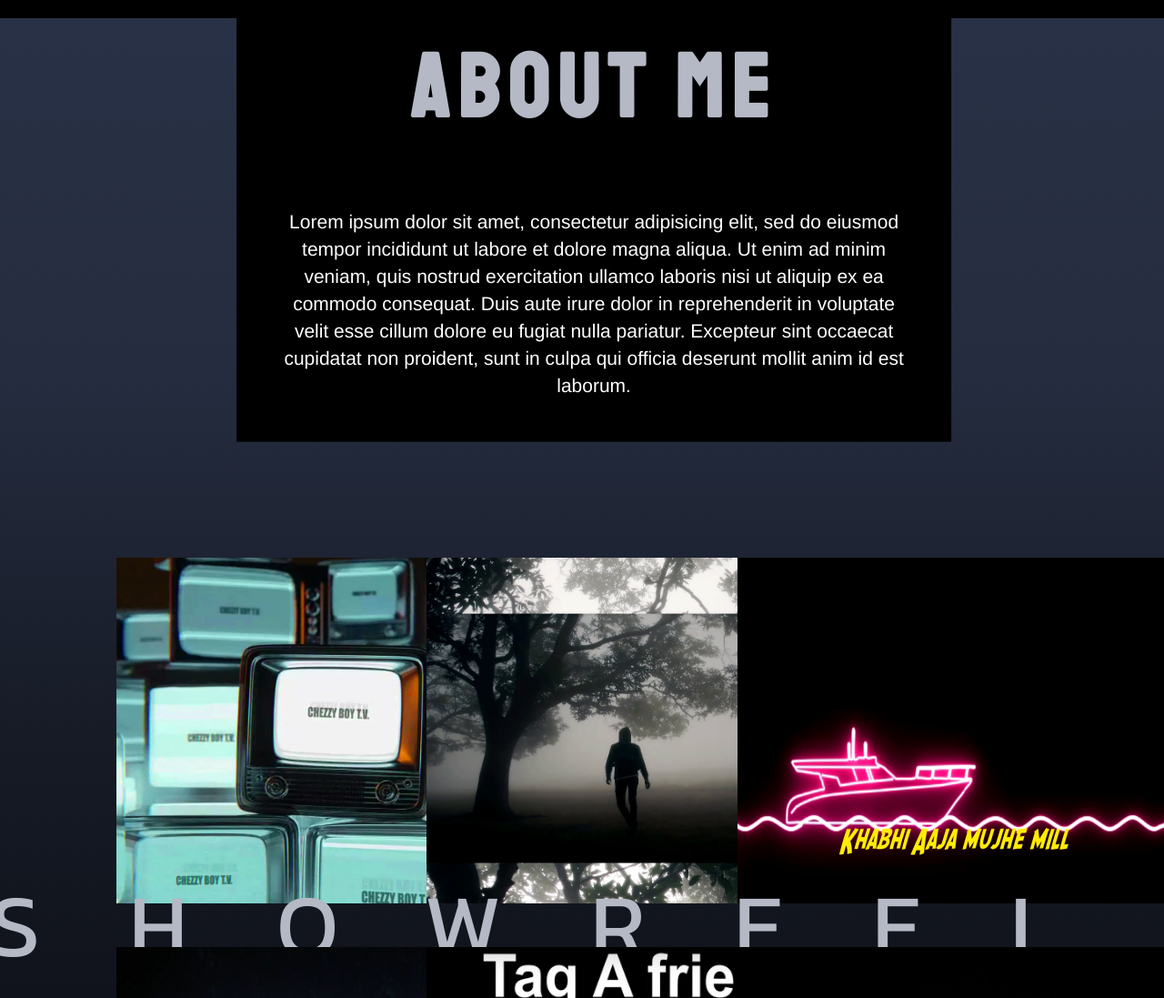
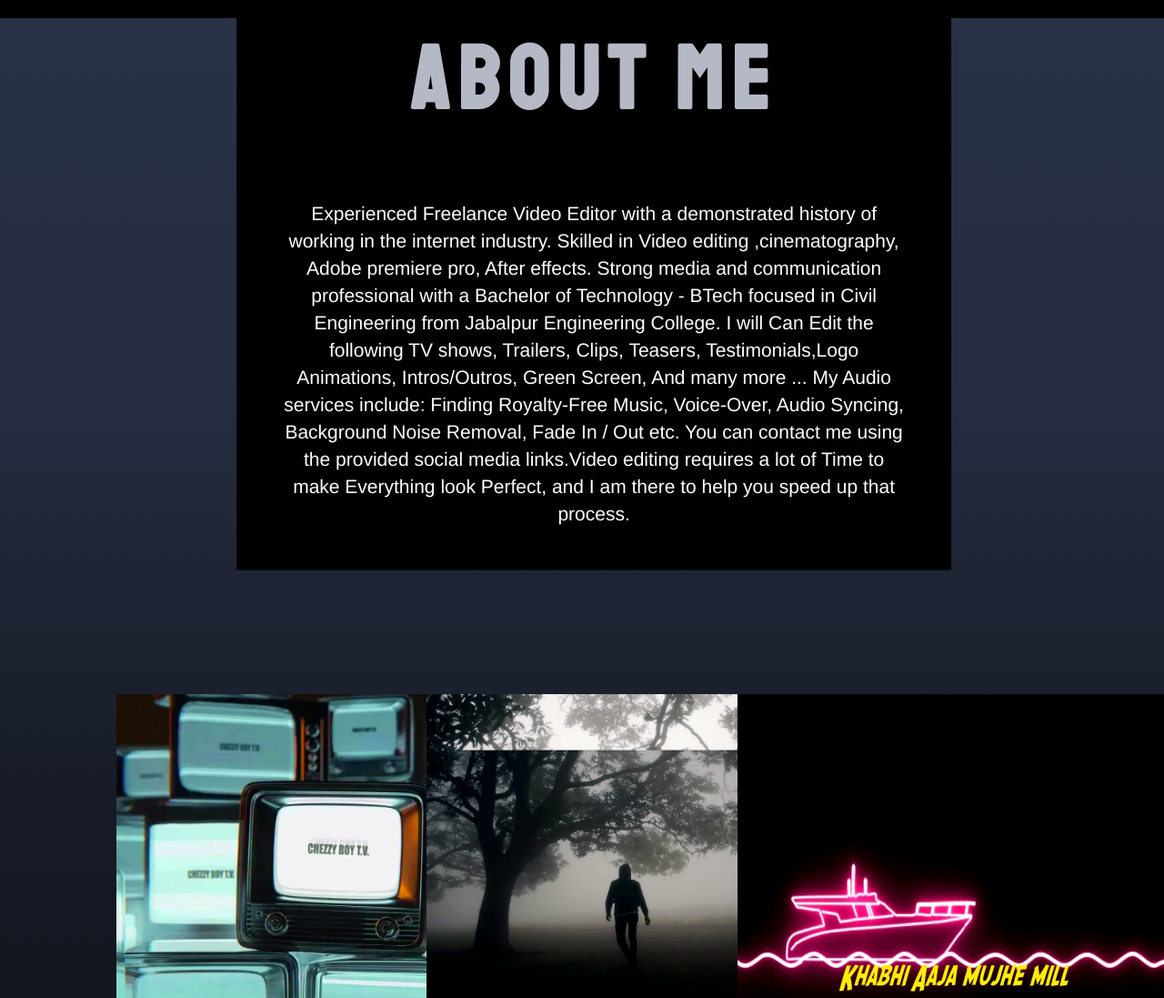
Before and after one commit to unsaid-u/shivam-jhariya, a plain HTML site: page index.html in a window 1280 px wide. Shown: the part 1703-2800 px from the top of the page at 91% size. Drawn offline with nearby package versions, Linux system fonts and the light colour scheme; a web font is replaced by a local one.

Commit message:
Update index.html

```diff
--- a/index.html
+++ b/index.html
@@ -24,7 +24,7 @@
 <body>
 	<nav class="navbar navbar-inverse navbar-fixed-top">
 		<div class="navbar">
-			<p><i>“Content is the reason search began in the first place.”</i></p>
+			<p><i><b>“Content is the reason search began in the first place.”</b></i></p>
 		</div>
 	</nav>
 
@@ -83,12 +83,13 @@
 					<h1>ABOUT ME</h1>
 						<br>
 						<p>
-							Lorem ipsum dolor sit amet, consectetur adipisicing elit, sed do eiusmod
-							tempor incididunt ut labore et dolore magna aliqua. Ut enim ad minim veniam,
-							quis nostrud exercitation ullamco laboris nisi ut aliquip ex ea commodo
-							consequat. Duis aute irure dolor in reprehenderit in voluptate velit esse
-							cillum dolore eu fugiat nulla pariatur. Excepteur sint occaecat cupidatat non
-							proident, sunt in culpa qui officia deserunt mollit anim id est laborum.
+							Experienced Freelance Video Editor with a demonstrated history of working in the internet industry.
+							Skilled in Video editing ,cinematography, Adobe premiere pro, After effects.
+							Strong media and communication professional with a Bachelor of Technology - BTech focused in Civil Engineering from Jabalpur Engineering College.
+							I will Can Edit the following TV shows, Trailers, Clips, Teasers, Testimonials,Logo Animations, Intros/Outros, Green Screen, And many more ...
+							My Audio services include: Finding Royalty-Free Music, Voice-Over, Audio Syncing, Background Noise Removal, Fade In / Out etc.
+							You can contact me using the provided social media links.Video editing requires a lot of Time to make Everything look Perfect, and I am there to help you speed up
+							that process.
 					</p>
 				</div>
 			</div>
```
